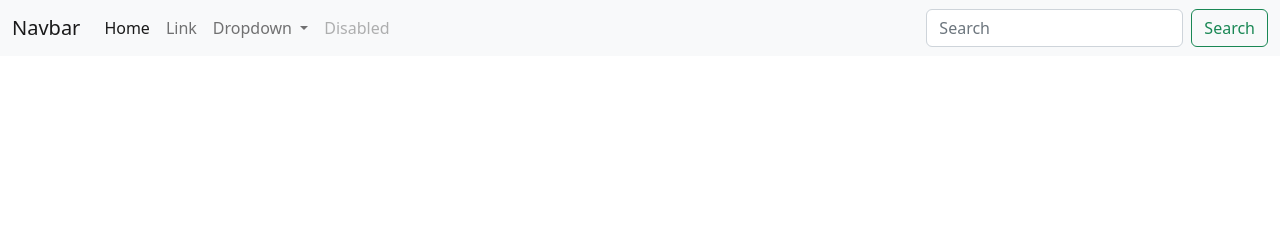
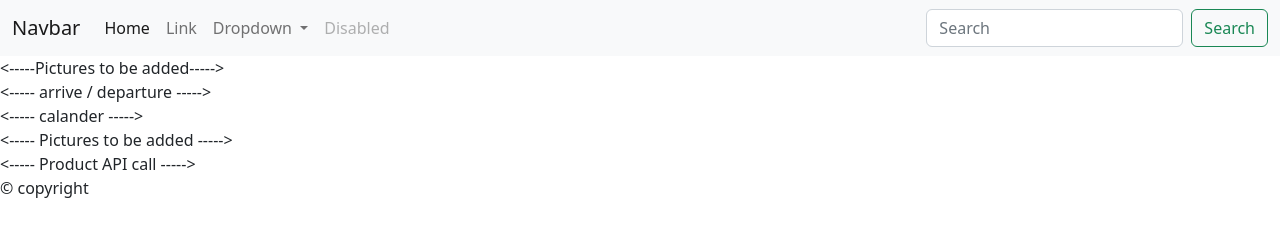
Before and after one commit to Mare94/project-exam2-Morten-Sandstedt, a website: page index.html in a window 1280 px wide. Drawn offline with nearby package versions, Linux system fonts and the light colour scheme.

Commit message:
added divs

```diff
--- a/index.html
+++ b/index.html
@@ -48,5 +48,32 @@
     </div>
     </nav>
 
+    <main>
+        <div>
+            <-----Pictures to be added----->
+        </div>
+
+        <div>
+            <----- arrive / departure ----->
+        </div>
+
+        <div>
+            <----- calander ----->
+        </div>
+
+        <div>
+            <----- Pictures to be added ----->
+        </div>
+
+        <div>
+            <----- Product API call ----->
+        </div>
+
+
+    </main>
+
+    <footer>
+        &copy copyright
+    </footer>
 </body>
 </html>
```
